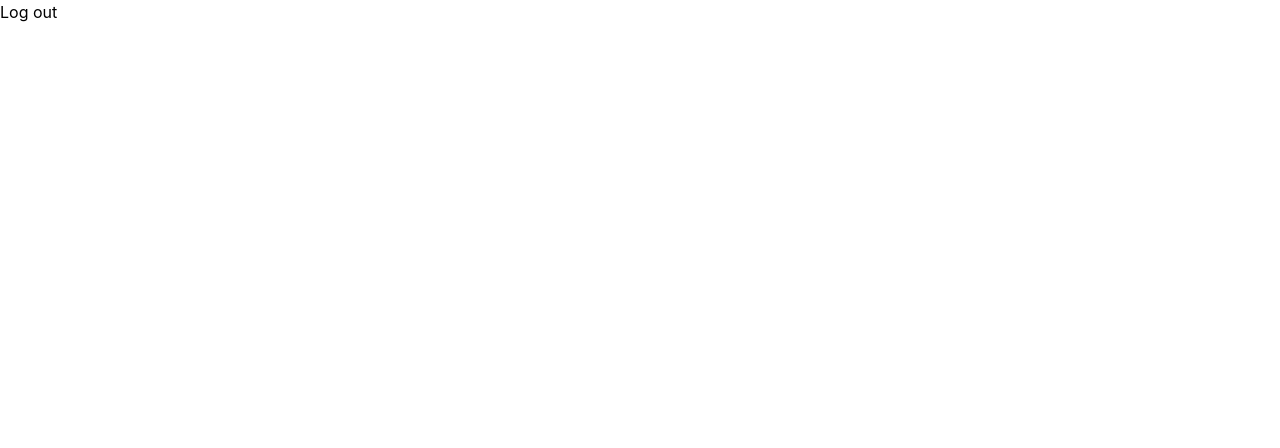
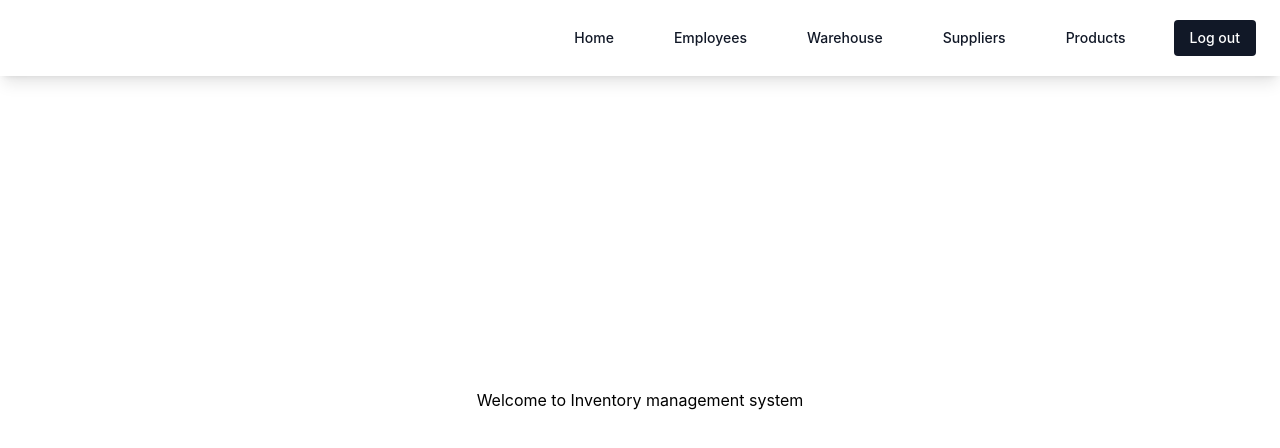
Before and after one commit to MuhammedSarajlic/Inventory-management-system, a React (Create React App) app in the folder client/: page / in a window 1280 px wide. Shown: the top 448 px of the page. Built offline with nearby package versions, Linux system fonts and the light colour scheme.

Commit message:
Refactor: Refactor pages
-Change the container folder name to pages
-Update all imports for pages

```diff
--- a/client/src/App.jsx
+++ b/client/src/App.jsx
@@ -1,15 +1,18 @@
 import { Routes, Route } from "react-router-dom";
-import { Home, Login, Register } from "./Container/index";
+import { Navbar } from "./components";
+import { Employee, Home, Login, Register } from "./Pages/index";
 
 function App() {
   return (
-    <>
+    <div className="relative">
+      <Navbar />
       <Routes>
         <Route path="/" element={<Home />} />
+        <Route path="/employee" element={<Employee />} />
         <Route path="/login" element={<Login />} />
         <Route path="/register" element={<Register />} />
       </Routes>
-    </>
+    </div>
   );
 }
 
--- a/client/src/Container/index.js
+++ /dev/null
@@ -1,3 +0,0 @@
-export { default as Login } from "./Login";
-export { default as Register } from "./Register";
-export { default as Home } from "./Home";
--- a/client/src/Container/Home.jsx
+++ b/client/src/Pages/Home.jsx
@@ -6,10 +6,6 @@ import { getData } from "../Utils/api";
 
 const Home = () => {
   const navigate = useNavigate();
-  const handleLogOut = () => {
-    Cookies.remove("jwt_token");
-    navigate("/login");
-  };
 
   useEffect(() => {
     const token = Cookies.get("jwt_token");
@@ -21,8 +17,8 @@ const Home = () => {
   }, [navigate]);
 
   return (
-    <div>
-      <button onClick={handleLogOut}>Log out</button>
+    <div className="h-screen flex justify-center items-center">
+      <p>Welcome to Inventory management system</p>
     </div>
   );
 };
```
Also changed, not shown: client/src/Pages/Login.jsx (renamed from client/src/Container/Login.jsx), client/src/Pages/Register.jsx (renamed from client/src/Container/Register.jsx).
